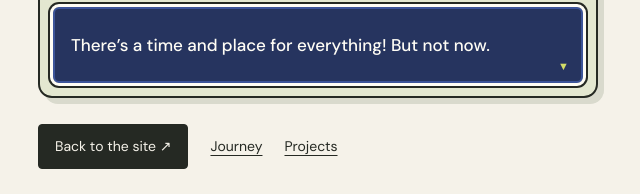
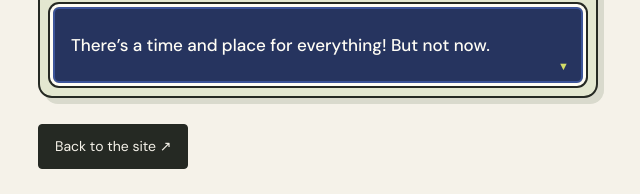
Before and after one commit to yashKumar2412/Portfolio, a plain HTML site: page 404.html in a window 1280 px wide. Shown: the part 415-609 px from the top of the page, without its empty margins (322-962 px from the left). Drawn offline with Linux system fonts and the light colour scheme.

Commit message:
404 page: link only back to home
Drop the Journey and Projects links so the page has a single way out.

Co-Authored-By: Claude Opus 5.5 <noreply@anthropic.com>

```diff
--- a/404.html
+++ b/404.html
@@ -32,7 +32,6 @@
     .actions{display:flex;flex-wrap:wrap;align-items:center;gap:10px 22px;margin-top:26px;font-size:14px}
     .home{padding:10px 16px;border:1px solid var(--ink);border-radius:4px;background:var(--ink);color:var(--paper);text-decoration:none}
     .home:hover{background:#3a3f37}
-    .actions a:not(.home){text-underline-offset:4px}
     .credit{margin:28px 0 0;font-size:11px;color:var(--muted)}
     .visually-hidden{position:absolute;width:1px;height:1px;margin:-1px;overflow:hidden;clip:rect(0 0 0 0);white-space:nowrap}
     @keyframes bob{50%{translate:0 3px}}
@@ -50,7 +49,7 @@
         <p class="visually-hidden">Professor Oak’s words echoed: there’s a time and place for everything, but not now. This page doesn’t exist.</p>
       </div>
     </div>
-    <nav class="actions" aria-label="Where to go instead"><a class="home" href="/">Back to the site ↗</a><a href="/#journey">Journey</a><a href="/#projects">Projects</a></nav>
+    <nav class="actions" aria-label="Where to go instead"><a class="home" href="/">Back to the site ↗</a></nav>
     <p class="credit">Professor Oak sprite from Pokémon Showdown. Pokémon and its artwork belong to Nintendo, Game Freak and The Pokémon Company.</p>
   </main>
   <script>
```
